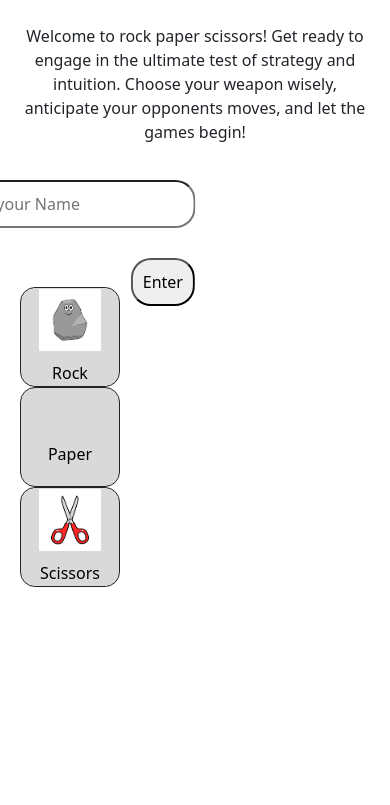
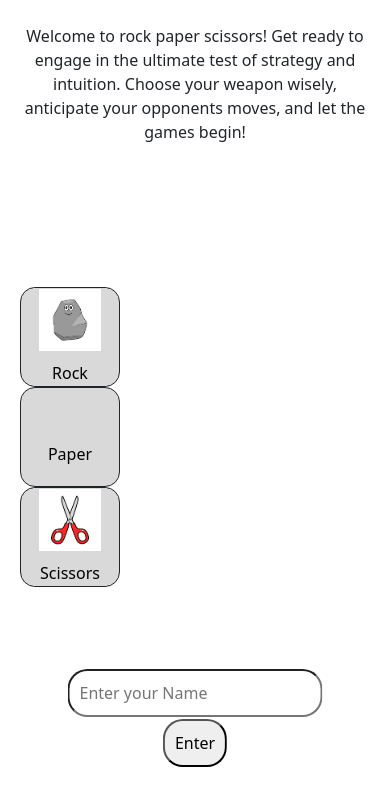
Before and after one commit to IanCist/RPS, a plain HTML site: page Images/index.html in a window 390 px wide. Shown: the part 37-842 px from the top of the page. Drawn offline with nearby package versions, Linux system fonts and the light colour scheme.

Commit message:
added position fixed to screen css

```diff
--- a/Images/style.css
+++ b/Images/style.css
@@ -85,12 +85,14 @@
     }
 
     #playerNameInput {
+        position: fixed;
         bottom: 60px;
         left: 50%;
         transform: translateX(-50%);
     }
 
     #enterButton {
+        position: fixed;
         bottom: 10px;
         left: 50%;
         transform: translateX(-50%);
```
